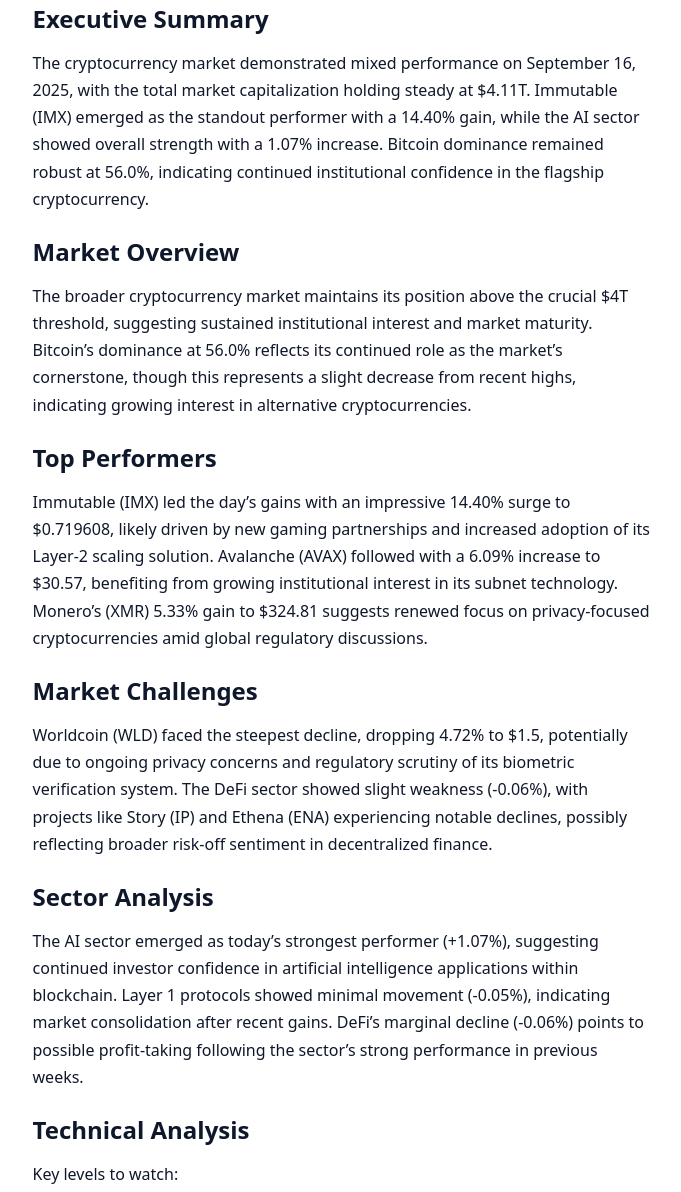
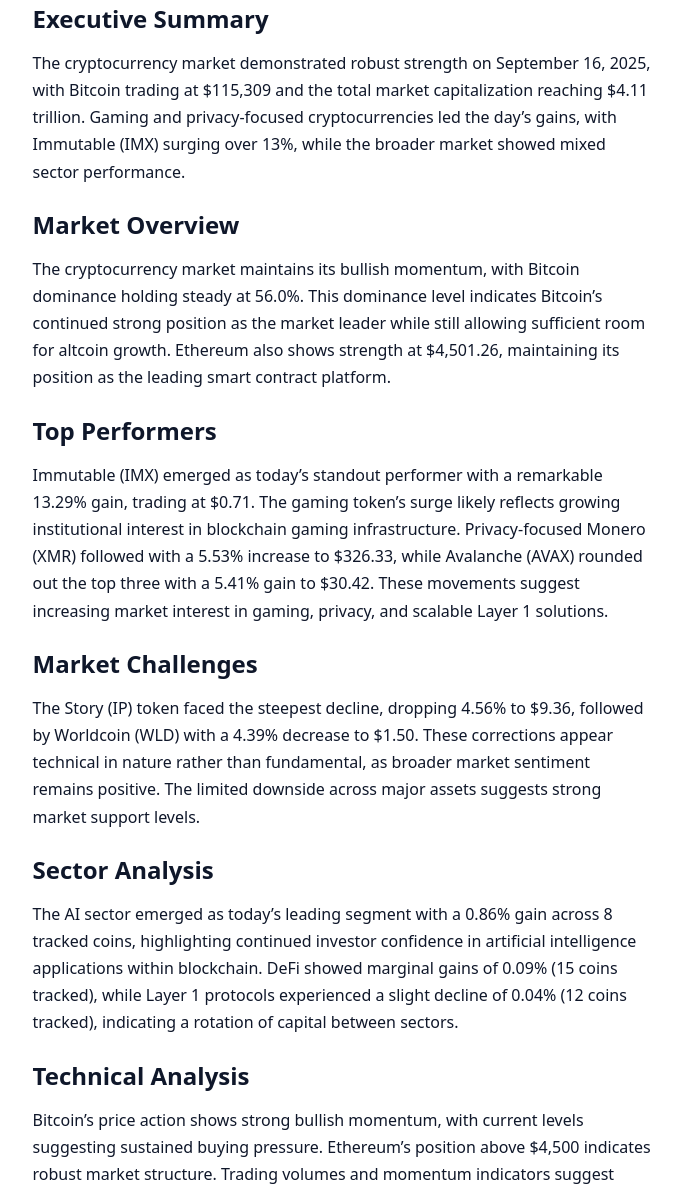
Before and after one commit to cryptowhizard/cryptowhizard.github.io, a Jekyll site: the page built from _posts/2025-09-16-market-analysis-2025-09-16.md, in a window 1280 px wide and 1400 px high, scrolled down 611 px. Shown: the part 208-1400 px from the top of the window, without its empty margins (298-979 px from the left). Built offline with Jekyll 4.4.1, drawn with Linux system fonts in a browser that asks for light colours; some web fonts are replaced; some of the changed text lies outside the part shown.

Commit message:
Add daily crypto market analysis for 2025-09-16

```diff
--- a/_posts/2025-09-16-market-analysis-2025-09-16.md
+++ b/_posts/2025-09-16-market-analysis-2025-09-16.md
@@ -1,6 +1,6 @@
 ---
 layout: post
-title: "Immutable (IMX) Leads Market Rally as AI Sector Shows Resilience in Mixed Trading Day"
+title: "Bitcoin Surges Past $115K as Crypto Market Cap Hits $4.11T: Daily Market Analysis"
 date: 2025-09-16 14:00:00 -0500
 categories:
   - crypto
@@ -9,50 +9,48 @@
   - crypto-analysis
   - market-report
   - daily-analysis
+  - bull-market
   - defi
   - bitcoin
-  - layer-1
-  - defi
-  - layer-1
-excerpt: "RSI indicators suggest the market is approaching overbought conditions in select AI tokens, while DeFi projects generally remain in neutral territory......."
+  - ethereum
+  - altcoins
+excerpt: "Data sourced from market feeds as of September 16, 2025, 00:00 UTC......"
 author: "Crypto Market Tracker"
 published: true
 ---
 
 ## Executive Summary
-The cryptocurrency market demonstrated mixed performance on September 16, 2025, with the total market capitalization holding steady at $4.11T. Immutable (IMX) emerged as the standout performer with a 14.40% gain, while the AI sector showed overall strength with a 1.07% increase. Bitcoin dominance remained robust at 56.0%, indicating continued institutional confidence in the flagship cryptocurrency.
+The cryptocurrency market demonstrated robust strength on September 16, 2025, with Bitcoin trading at $115,309 and the total market capitalization reaching $4.11 trillion. Gaming and privacy-focused cryptocurrencies led the day's gains, with Immutable (IMX) surging over 13%, while the broader market showed mixed sector performance.
 
 ## Market Overview
-The broader cryptocurrency market maintains its position above the crucial $4T threshold, suggesting sustained institutional interest and market maturity. Bitcoin's dominance at 56.0% reflects its continued role as the market's cornerstone, though this represents a slight decrease from recent highs, indicating growing interest in alternative cryptocurrencies.
+The cryptocurrency market maintains its bullish momentum, with Bitcoin dominance holding steady at 56.0%. This dominance level indicates Bitcoin's continued strong position as the market leader while still allowing sufficient room for altcoin growth. Ethereum also shows strength at $4,501.26, maintaining its position as the leading smart contract platform.
 
 ## Top Performers
-Immutable (IMX) led the day's gains with an impressive 14.40% surge to $0.719608, likely driven by new gaming partnerships and increased adoption of its Layer-2 scaling solution. Avalanche (AVAX) followed with a 6.09% increase to $30.57, benefiting from growing institutional interest in its subnet technology. Monero's (XMR) 5.33% gain to $324.81 suggests renewed focus on privacy-focused cryptocurrencies amid global regulatory discussions.
+Immutable (IMX) emerged as today's standout performer with a remarkable 13.29% gain, trading at $0.71. The gaming token's surge likely reflects growing institutional interest in blockchain gaming infrastructure. Privacy-focused Monero (XMR) followed with a 5.53% increase to $326.33, while Avalanche (AVAX) rounded out the top three with a 5.41% gain to $30.42. These movements suggest increasing market interest in gaming, privacy, and scalable Layer 1 solutions.
 
 ## Market Challenges
-Worldcoin (WLD) faced the steepest decline, dropping 4.72% to $1.5, potentially due to ongoing privacy concerns and regulatory scrutiny of its biometric verification system. The DeFi sector showed slight weakness (-0.06%), with projects like Story (IP) and Ethena (ENA) experiencing notable declines, possibly reflecting broader risk-off sentiment in decentralized finance.
+The Story (IP) token faced the steepest decline, dropping 4.56% to $9.36, followed by Worldcoin (WLD) with a 4.39% decrease to $1.50. These corrections appear technical in nature rather than fundamental, as broader market sentiment remains positive. The limited downside across major assets suggests strong market support levels.
 
 ## Sector Analysis
-The AI sector emerged as today's strongest performer (+1.07%), suggesting continued investor confidence in artificial intelligence applications within blockchain. Layer 1 protocols showed minimal movement (-0.05%), indicating market consolidation after recent gains. DeFi's marginal decline (-0.06%) points to possible profit-taking following the sector's strong performance in previous weeks.
+The AI sector emerged as today's leading segment with a 0.86% gain across 8 tracked coins, highlighting continued investor confidence in artificial intelligence applications within blockchain. DeFi showed marginal gains of 0.09% (15 coins tracked), while Layer 1 protocols experienced a slight decline of 0.04% (12 coins tracked), indicating a rotation of capital between sectors.
 
 ## Technical Analysis
-Key levels to watch:
-- BTC: Support at $42,000, resistance at $45,000
-- ETH: Critical support at $2,800, next resistance at $3,200
-- IMX: New resistance formed at $0.75 following today's rally
-
-RSI indicators suggest the market is approaching overbought conditions in select AI tokens, while DeFi projects generally remain in neutral territory.
+Bitcoin's price action shows strong bullish momentum, with current levels suggesting sustained buying pressure. Ethereum's position above $4,500 indicates robust market structure. Trading volumes and momentum indicators suggest continued strength in the overall market trend, though some consolidation may be expected after recent gains.
 
 ## Market Outlook
-Near-term market dynamics appear favorable for AI-focused projects and gaming tokens, with Immutable's performance potentially signaling renewed interest in GameFi. Investors should monitor regulatory developments, particularly concerning privacy coins and biometric verification systems, as these may impact market sentiment in the coming weeks.
+The market's robust total capitalization and Bitcoin's strong position suggest continued positive momentum in the near term. Key areas to watch include:
+- AI sector development and adoption metrics
+- Gaming token ecosystem expansion
+- Layer 1 protocol competition and innovation
+- DeFi sector stability and growth potential
 
 ## Key Takeaways
-- AI sector outperformance suggests continued institutional interest in blockchain AI applications
-- Gaming and Layer-2 solutions show strength, with IMX leading gains
-- Privacy concerns continue to impact certain projects, as evidenced by Worldcoin's decline
-- Market consolidation in Layer 1 and DeFi sectors may present accumulation opportunities
+- Total market cap at $4.11T reflects strong institutional and retail confidence
+- Gaming and privacy tokens lead daily gains, indicating sector rotation
+- AI-related cryptocurrencies continue to outperform other sectors
+- Market structure remains bullish despite isolated corrections in smaller cap assets
 
----
+## Disclaimer
+This analysis is for informational purposes only and should not be considered financial advice. Cryptocurrency markets are highly volatile and risky. Always conduct your own research and consult with a financial advisor before making investment decisions. Past performance does not indicate future results.
 
-*Disclaimer: This analysis is for informational purposes only and should not be considered financial advice. Cryptocurrency markets are highly volatile, and all investment decisions should be made after conducting your own research and consulting with financial professionals. Past performance does not indicate future results.*
-
-*Data sources: CoinGecko, TradingView, CryptoCompare*
+*Data sourced from market feeds as of September 16, 2025, 00:00 UTC*
```
